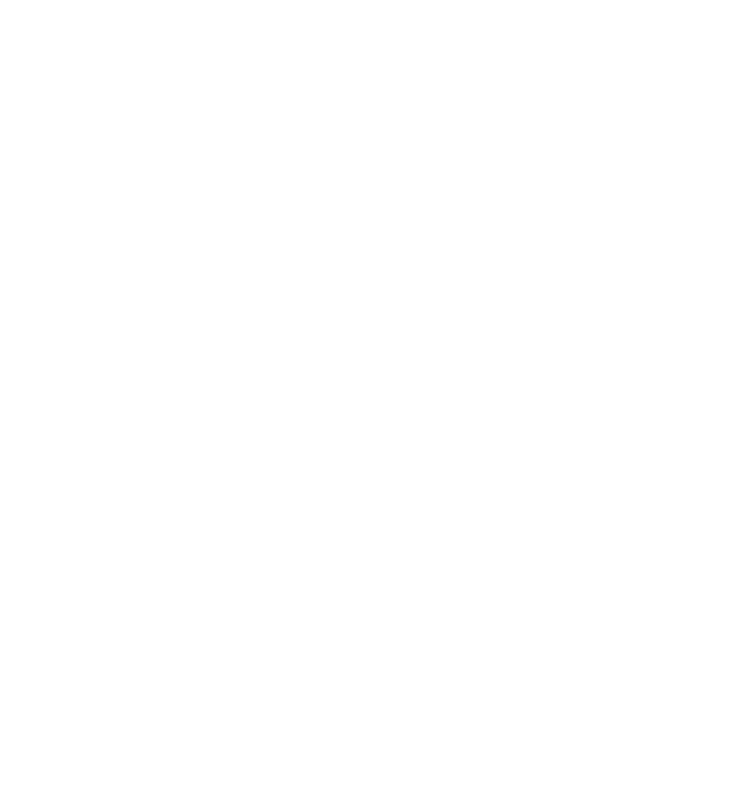
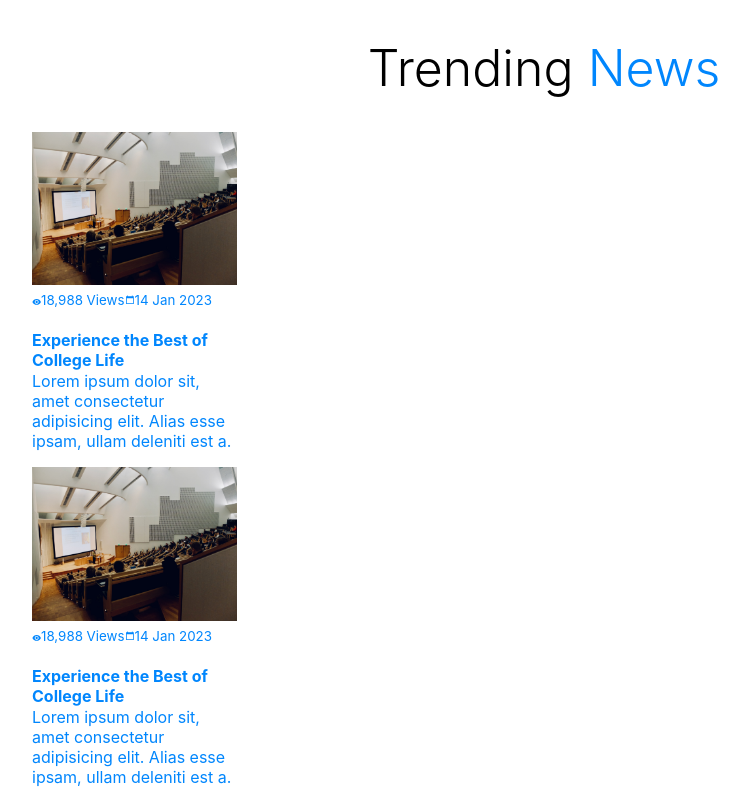
Before and after one commit to SalamanderCtesiphon/landing-pager-figma-design, a React (Create React App) app: page / in a window 1280 px wide. Shown: the part 5040-5840 px from the top of the page, without its empty margins (96-845 px from the left). Before the commit the page ends 4945 px from the top, so only its background shows below. Built offline with nearby package versions, Linux system fonts and the light colour scheme.

Commit message:
did the basic layout of the news section

```diff
--- a/src/App.css
+++ b/src/App.css
@@ -456,8 +456,8 @@
 
 #student-btn {
   border: 2px solid white;
-  transform: translateY(3px);
-  margin-right: 10px;
+  transform: translateY(4px);
+  cursor: pointer;
 }
 
 .student-cards {
@@ -515,7 +515,7 @@
   font-weight: 300;
 }
 
-#call-span {
+.call-span {
   color: #0086fd;
 }
 
@@ -527,3 +527,33 @@
   border: 2px solid white;
   cursor: pointer;
 }
+
+/* news++++++++++++++++++++++++++++++++++++++++++++++++++++++++++++++++ */
+
+.trending {
+ display: flex;
+ flex-direction: column;
+ align-items: center;
+ justify-content: center;
+ padding-top: 100px;
+ width: 100%;
+ height: auto;
+}
+
+.news-header {
+  color: black;
+  font-size: 50px;
+  font-weight: 300;
+}
+
+.news-row {
+  width: 80%;
+}
+
+.news-card {
+  width: 20%;
+}
+
+.news-row > .news-card > img {
+  width: 100%;
+}
--- a/src/App.js
+++ b/src/App.js
@@ -6,6 +6,7 @@
 import NavBar from './components/NavBar';
 import PitchSection from './components/PitchSection';
 import TopStudents from './components/TopStudents';
+import TrendingNews from './components/TrendingNews';
 
 function App() {
   return (
@@ -17,6 +18,7 @@
       <BannerPhoto />
       <TopStudents />
       <CallToAction />
+      <TrendingNews />
     </div>
   );
 }
--- a/src/components/CallToAction.jsx
+++ b/src/components/CallToAction.jsx
@@ -4,7 +4,7 @@
   return (
     <div className="call">
       <h1 className="call-to-action-header">
-        Join Our Community of Scholars? Apply Now to <span id='call-span'>Univy</span> University!
+        Join Our Community of Scholars? Apply Now to <span className='call-span'>Univy</span> University!
       </h1>
       <button className="call-btn">Join Now</button>
     </div>
--- /dev/null
+++ b/src/components/TrendingNews.jsx
@@ -0,0 +1,57 @@
+import React from 'react'
+import newsPhoto from '../images/091e1f14776ab6a79a814237cab58782.jpeg'
+import eyes from '../icons/Group.svg'
+import calender from '../icons/calander.svg'
+
+function TrendingNews() {
+  return (
+    <div className="trending">
+      <h1 className='news-header'>Trending <span className='call-span'>News</span></h1>
+      <div className="news-row">
+        <div className="news-card">
+          <img src={newsPhoto} alt="news" />
+          <div className="card-text">
+            <div className="news-card-row">
+              <img src={eyes} alt="views" />
+              <small>18,988 Views</small>
+              <img src={calender} alt="calender" />
+              <small>14 Jan 2023</small>
+            </div>
+            <h4>Experience the Best of College Life</h4>
+            <p>Lorem ipsum dolor sit, amet consectetur adipisicing elit. Alias esse ipsam, ullam deleniti est a.</p>
+          </div>
+        </div>
+        <div className="news-card">
+          <img src={newsPhoto} alt="news" />
+          <div className="card-text">
+            <div className="news-card-row">
+              <img src={eyes} alt="views" />
+              <small>18,988 Views</small>
+              <img src={calender} alt="calender" />
+              <small>14 Jan 2023</small>
+            </div>
+            <h4>Experience the Best of College Life</h4>
+            <p>Lorem ipsum dolor sit, amet consectetur adipisicing elit. Alias esse ipsam, ullam deleniti est a.</p>
+          </div>
+        </div>
+      </div>
+      <div className="news-row">
+      <div className="news-card">
+          <img src={newsPhoto} alt="news" />
+          <div className="card-text">
+            <div className="news-card-row">
+              <img src={eyes} alt="views" />
+              <small>18,988 Views</small>
+              <img src={calender} alt="calender" />
+              <small>14 Jan 2023</small>
+            </div>
+            <h4>Experience the Best of College Life</h4>
+            <p>Lorem ipsum dolor sit, amet consectetur adipisicing elit. Alias esse ipsam, ullam deleniti est a.</p>
+          </div>
+        </div>
+      </div>
+    </div>
+  )
+}
+
+export default TrendingNews
```
